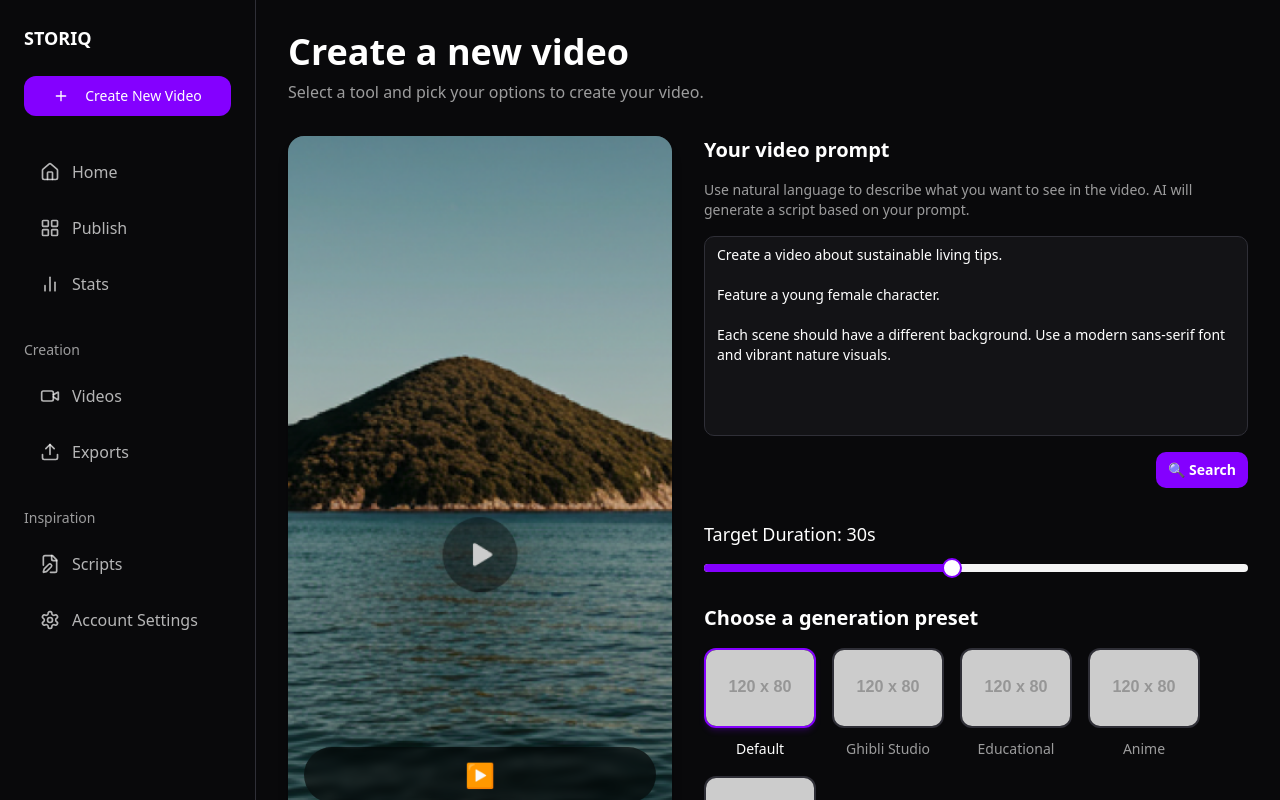
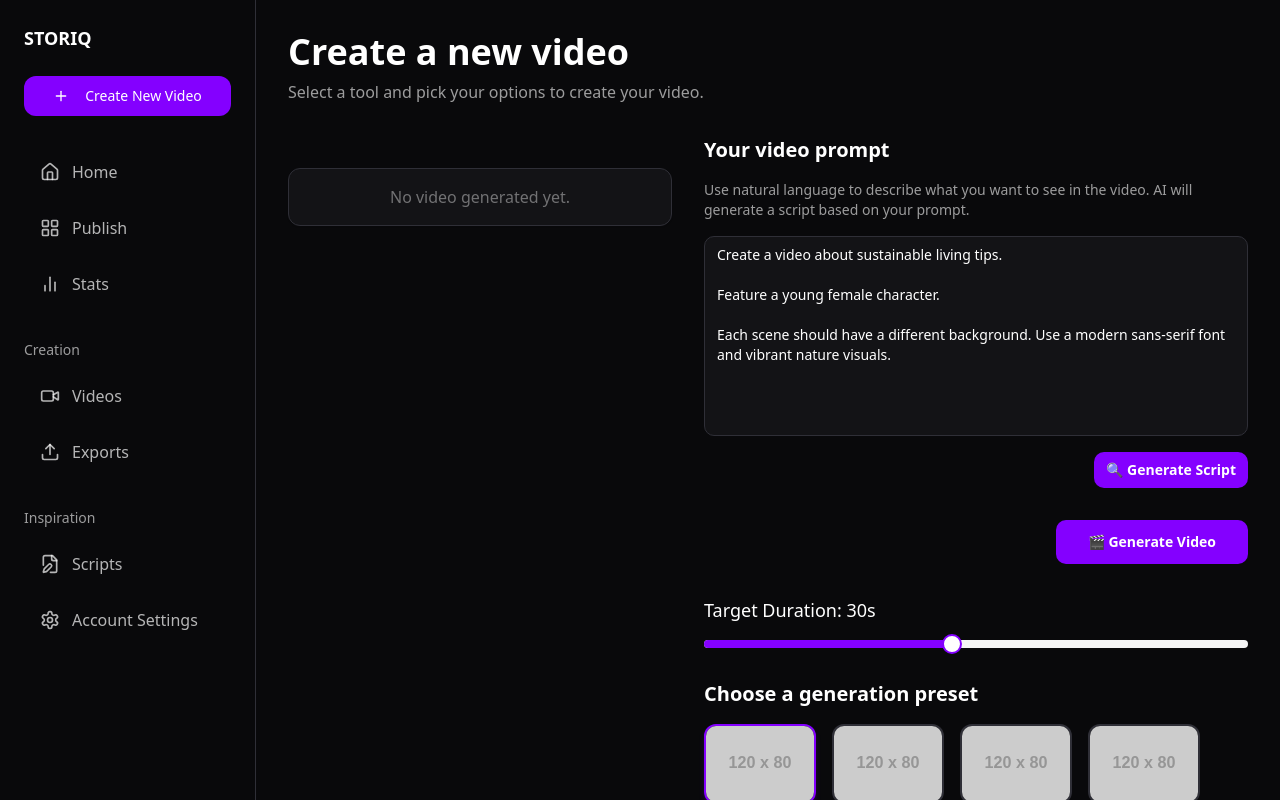
Before and after one commit to avinashfullstackdeveloper-a11y/store-iq-client, a React (Vite) app: page /dashboard/create-video in a window 1280 px wide. Shown: the top 800 px of the page. Built offline with nearby package versions, Linux system fonts and the light colour scheme.

Commit message:
create video base implemented

```diff
--- a/src/pages/dashboard/CreateVideo.tsx
+++ b/src/pages/dashboard/CreateVideo.tsx
@@ -4,8 +4,45 @@ import { Button } from "@/components/ui/button";
 import { Textarea } from "@/components/ui/textarea";
 import { Slider } from "@/components/ui/slider";
 
+import { Card } from "@/components/ui/card";
+import { Skeleton } from "@/components/ui/skeleton";
+import { Alert, AlertTitle, AlertDescription } from "@/components/ui/alert";
+
+const mockGeminiVeo3Api = async ({
+  prompt,
+  duration,
+  preset,
+  voice,
+}: {
+  prompt: string;
+  duration: number;
+  preset: string;
+  voice: string;
+}): Promise<{ videoUrl: string }> => {
+  // Simulate network latency and random error
+  await new Promise((res) => setTimeout(res, 2000));
+  if (Math.random() < 0.15) {
+    throw new Error("Failed to generate video. Please try again.");
+  }
+  // Return a sample video URL (public domain sample)
+  return {
+    videoUrl:
+      "https://www.w3schools.com/html/mov_bbb.mp4",
+  };
+};
+
+function isErrorWithMessage(err: unknown): err is { message: string } {
+  return (
+    typeof err === "object" &&
+    err !== null &&
+    "message" in err &&
+    typeof (err as { message?: unknown }).message === "string"
+  );
+}
+
 const CreateVideo = () => {
   // --- STATE MANAGEMENT ---
+  type Status = "idle" | "loading" | "success" | "error";
   const [prompt, setPrompt] = useState(
     `Create a video about sustainable living tips.
 
@@ -16,12 +53,53 @@ Each scene should have a different background. Use a modern sans-serif font and
   const [duration, setDuration] = useState([30]);
   const [selectedPreset, setSelectedPreset] = useState("Default");
   const [selectedVoice, setSelectedVoice] = useState("Voice Library");
-  const [generatedScript, setGeneratedScript] = useState<string | null>(null); // New state for generated script
+  const [generatedScript, setGeneratedScript] = useState<string | null>(null);
+
+  // Unified status state
+  const [status, setStatus] = useState<Status>("idle");
+  const [error, setError] = useState<string | null>(null);
+  const [videoUrl, setVideoUrl] = useState<string | null>(null);
+
+  // Form validation error
+  const [formError, setFormError] = useState<string | null>(null);
 
   const handleGenerateScript = () => {
+    if (!prompt.trim()) {
+      setFormError("Prompt cannot be empty.");
+      return;
+    }
+    setFormError(null);
     // Simulate script generation based on the prompt
     const simulatedScript = `Generated Script for: "${prompt}"\n\n---\n\nScene 1: [Description based on prompt]\nAction: [Character performs action]\nDialogue: [Character speaks]\n\nScene 2: [Another description]\nAction: [Another action]\nDialogue: [More dialogue]\n\n---\n\nThis is a simulated script. In a real application, this would involve an API call to an AI model.`;
     setGeneratedScript(simulatedScript);
+  };
+
+  const handleGenerateVideo = async () => {
+    if (!prompt.trim()) {
+      setFormError("Prompt cannot be empty.");
+      return;
+    }
+    setFormError(null);
+    setStatus("loading");
+    setError(null);
+    setVideoUrl(null);
+    try {
+      const res = await mockGeminiVeo3Api({
+        prompt,
+        duration: duration[0],
+        preset: selectedPreset,
+        voice: selectedVoice,
+      });
+      setVideoUrl(res.videoUrl);
+      setStatus("success");
+    } catch (err: unknown) {
+      let message = "Unknown error";
+      if (isErrorWithMessage(err)) {
+        message = err.message;
+      }
+      setError(message);
+      setStatus("error");
+    }
   };
 
   // --- DATA ---
@@ -38,16 +116,44 @@ Each scene should have a different background. Use a modern sans-serif font and
 
         <div className="flex flex-col lg:flex-row gap-8">
           {/* Left Side - Video Preview */}
-          <div className="w-full lg:w-96">
-            <div className="rounded-2xl aspect-[9/16] relative overflow-hidden shadow-lg bg-cover bg-center" style={{ backgroundImage: `url('/src/assets/images/sea.png')` }}>
-              {/* Image from src/assets/images/sea.png */}
-              <div className="absolute inset-0 bg-black/20"></div>
-              <div className="absolute bottom-4 left-4 right-4">
-                <div className="bg-black/60 backdrop-blur-sm rounded-full p-3 flex items-center justify-center">
-                  <button className="text-white text-2xl" aria-label="Play Video Preview">▶️</button>
+          {/* Removed default image preview as requested */}
+          {/* Video Result */}
+          <div className="w-full lg:w-96 mt-8">
+            {status === "loading" && (
+              <Card className="p-4 flex flex-col items-center justify-center border-2 border-storiq-purple/60 shadow-lg shadow-storiq-purple/20">
+                <Skeleton className="w-64 h-96 mb-4" />
+                <span className="text-storiq-purple font-semibold animate-pulse">Generating video...</span>
+              </Card>
+            )}
+            {status === "error" && error && (
+              <Alert variant="destructive" className="mb-4 border-2 border-red-500/60">
+                <AlertTitle>Error</AlertTitle>
+                <AlertDescription>{error}</AlertDescription>
+              </Alert>
+            )}
+            {status === "success" && videoUrl && (
+              <Card className="p-2 border-2 border-green-500/60 shadow-lg shadow-green-500/10" tabIndex={-1} aria-live="polite">
+                <video
+                  src={videoUrl}
+                  controls
+                  className="rounded-lg w-full aspect-[9/16] bg-black outline-none focus:ring-2 focus:ring-storiq-purple"
+                  poster="/src/assets/images/sea.png"
+                  tabIndex={0}
+                  aria-label="Generated video"
+                />
+                <div className="mt-2 text-green-400 text-center text-sm font-semibold" role="status">
+                  ✅ Video generated successfully!
                 </div>
-              </div>
-            </div>
+                <div className="text-white/80 text-center text-xs">
+                  Video generated by Gemini Veo-3 (mock)
+                </div>
+              </Card>
+            )}
+            {status === "idle" && (
+              <Card className="p-4 flex flex-col items-center justify-center border border-storiq-border bg-storiq-card-bg">
+                <span className="text-white/40">No video generated yet.</span>
+              </Card>
+            )}
           </div>
 
           {/* Right Side - Controls */}
@@ -58,21 +164,65 @@ Each scene should have a different background. Use a modern sans-serif font and
               <p className="text-white/60 text-sm mb-4">
                 Use natural language to describe what you want to see in the video. AI will generate a script based on your prompt.
               </p>
+              <label htmlFor="video-prompt" className="sr-only">
+                Video prompt
+              </label>
               <Textarea
+                id="video-prompt"
+                aria-label="Video prompt"
                 value={prompt}
                 onChange={(e) => setPrompt(e.target.value)}
                 placeholder="Describe your video here..."
                 className="bg-storiq-card-bg border-storiq-border text-white placeholder:text-white/40 min-h-[200px] resize-none focus:border-storiq-purple focus:ring-storiq-purple"
+                aria-invalid={!!formError}
+                aria-describedby={formError ? "prompt-error" : undefined}
               />
+              {formError && (
+                <Alert
+                  variant="destructive"
+                  className="mt-2 mb-2"
+                  id="prompt-error"
+                  tabIndex={-1}
+                  role="alert"
+                  aria-live="assertive"
+                >
+                  <AlertTitle>Validation Error</AlertTitle>
+                  <AlertDescription>{formError}</AlertDescription>
+                </Alert>
+              )}
               <div className="flex justify-end mt-4">
                 <Button
                   size="sm"
                   className="bg-storiq-purple hover:bg-storiq-purple/80 text-white font-semibold"
-                  onClick={handleGenerateScript} // Add onClick handler
+                  onClick={handleGenerateScript}
+                  aria-label="Generate script from prompt"
+                  disabled={status === "loading"}
                 >
-                  🔍 Search
+                  🔍 Generate Script
                 </Button>
               </div>
+            </div>
+            {/* Generate Video Button */}
+            <div className="flex justify-end mt-4">
+              <Button
+                size="lg"
+                className="bg-storiq-purple hover:bg-storiq-purple/80 text-white font-semibold"
+                onClick={handleGenerateVideo}
+                aria-label="Generate video"
+                disabled={status === "loading"}
+                tabIndex={0}
+              >
+                {status === "loading" ? (
+                  <span className="flex items-center gap-2">
+                    <span className="animate-spin inline-block w-4 h-4 border-2 border-white border-t-transparent rounded-full" aria-hidden="true"></span>
+                    Generating...
+                  </span>
+                ) : (
+                  <>
+                    🎬 Generate Video
+                  </>
+                )}
+              </Button>
             </div>
 
             {/* Generated Script Display */}
@@ -87,8 +237,12 @@ Each scene should have a different background. Use a modern sans-serif font and
 
             {/* Target Duration */}
             <div>
-              <h3 className="text-white text-lg font-medium mb-4">Target Duration: {duration[0]}s</h3>
+              <label htmlFor="duration-slider" className="block text-white text-lg font-medium mb-4">
+                Target Duration: {duration[0]}s
+              </label>
               <Slider
+                id="duration-slider"
+                aria-label="Target duration"
                 value={duration}
                 onValueChange={setDuration}
                 max={60}
@@ -107,6 +261,12 @@ Each scene should have a different background. Use a modern sans-serif font and
                     <button
                       onClick={() => setSelectedPreset(preset)}
                       className={`block w-28 h-20 rounded-lg overflow-hidden mb-2 border-2 transition-colors duration-200 ${selectedPreset === preset ? "border-storiq-purple shadow-md shadow-storiq-purple/20" : "border-storiq-border hover:border-storiq-purple/50"}`}
+                      aria-pressed={selectedPreset === preset}
+                      aria-label={`Select preset: ${preset}`}
+                      tabIndex={0}
+                      onKeyDown={e => {
+                        if (e.key === "Enter" || e.key === " ") setSelectedPreset(preset);
+                      }}
                     >
                       <img
                         src={`https://placehold.co/120x80/1a1a1a/ffffff?text=${preset.replace(/ /g, '+')}`}
@@ -136,6 +296,12 @@ Each scene should have a different background. Use a modern sans-serif font and
                         ? "bg-storiq-purple text-white border-storiq-purple"
                         : "bg-storiq-card-bg border-storiq-border text-white/80 hover:bg-storiq-card-bg/80 hover:text-white"
                     }
+                    aria-pressed={selectedVoice === option}
+                    aria-label={`Select voice: ${option}`}
+                    tabIndex={0}
+                    onKeyDown={e => {
+                      if (e.key === "Enter" || e.key === " ") setSelectedVoice(option);
+                    }}
                   >
                     {option}
                   </Button>
@@ -145,10 +311,15 @@ Each scene should have a different background. Use a modern sans-serif font and
               {/* Search and Filters */}
               <div className="flex flex-wrap gap-4">
                 <div className="flex-1 min-w-[200px]">
+                  <label htmlFor="voice-search" className="sr-only">
+                    Search voices
+                  </label>
                   <input
+                    id="voice-search"
                     type="text"
                     placeholder="Search voices..."
                     className="w-full bg-storiq-card-bg border border-storiq-border rounded-lg px-4 py-2 text-white placeholder:text-white/40 focus:border-storiq-purple focus:ring-storiq-purple"
+                    aria-label="Search voices"
                   />
                 </div>
                 <Button variant="outline" className="border-storiq-border bg-storiq-card-bg text-white/80 hover:text-white">
```
Also changed, not shown: src/components/HeroSection.tsx (+7 -3 lines).
